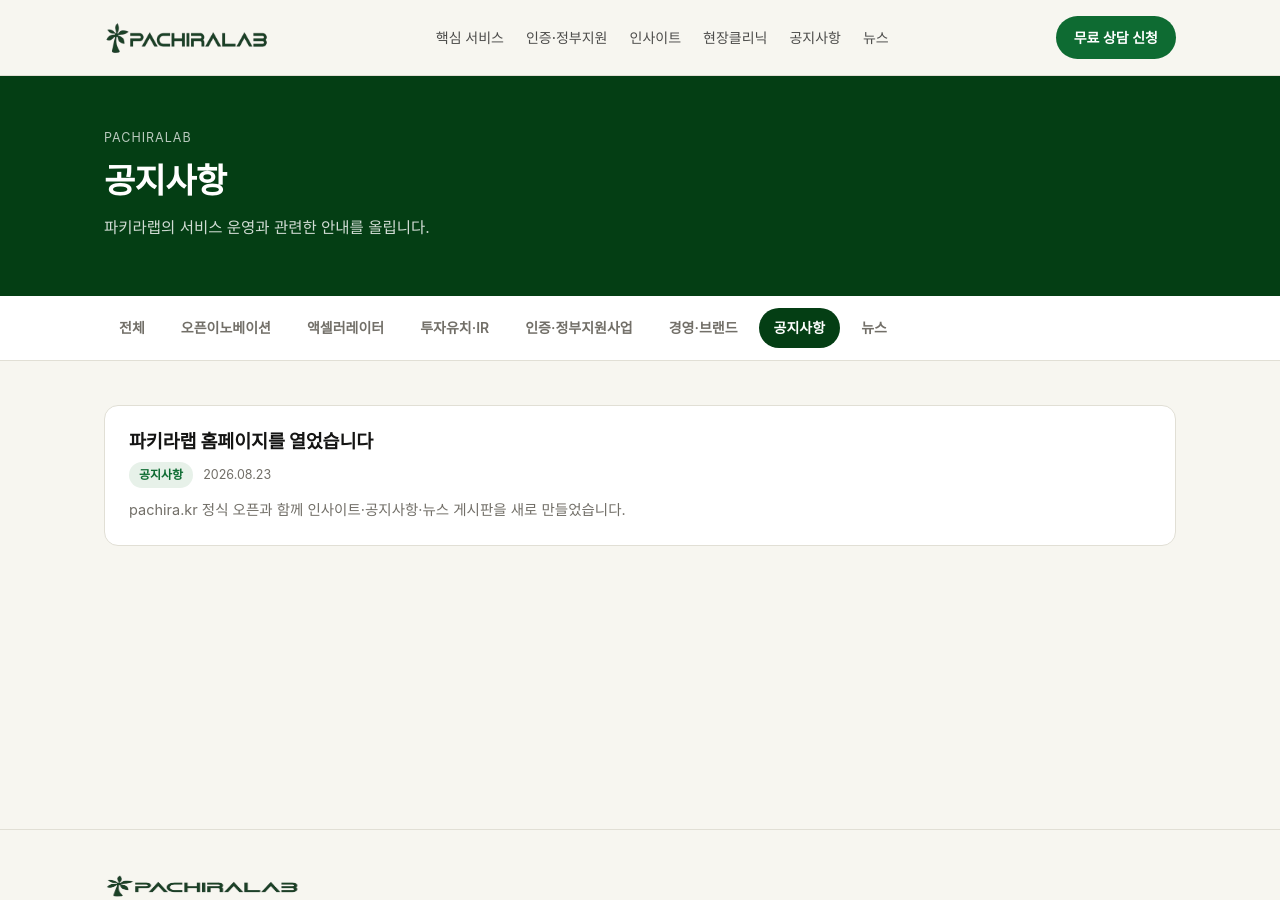
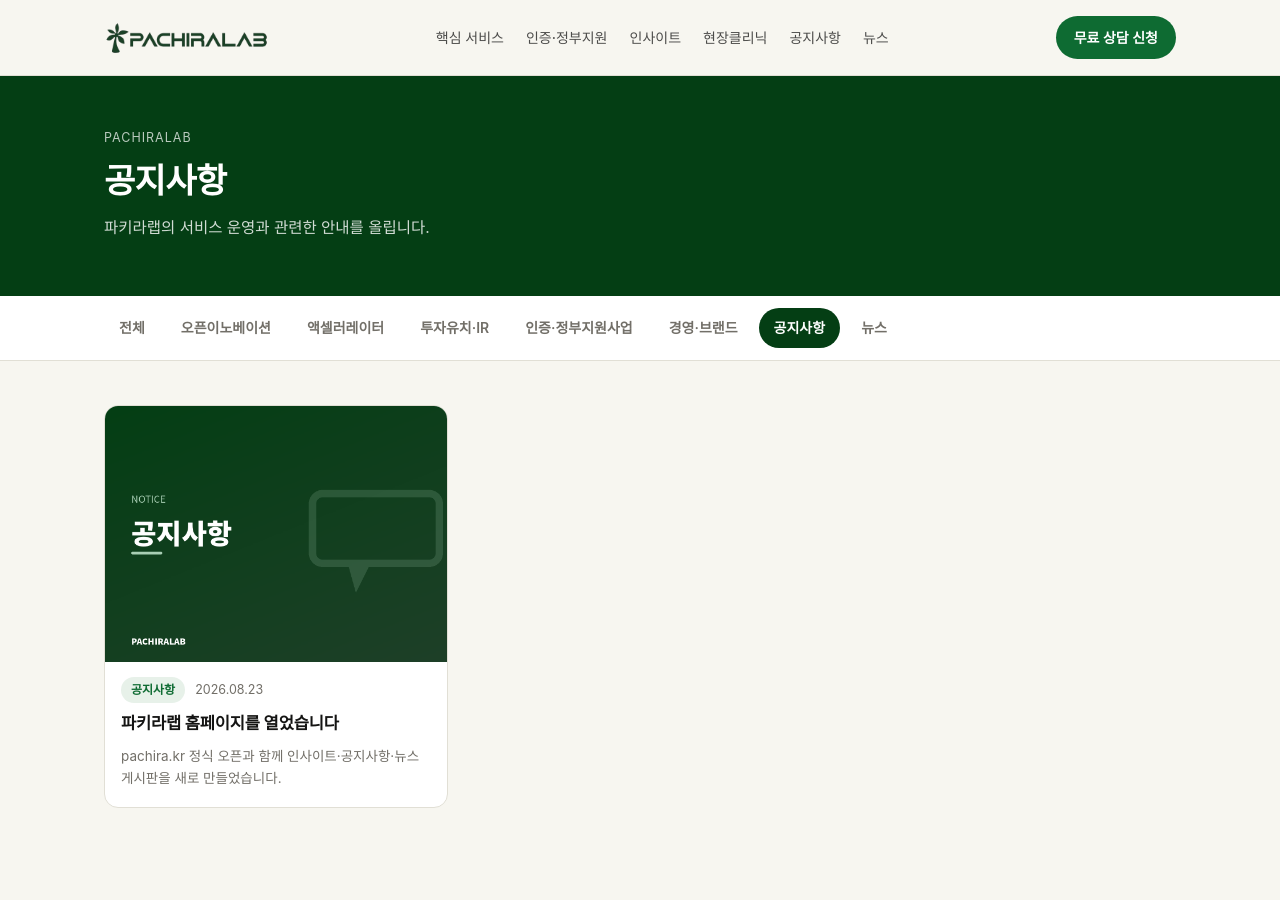
Before and after one commit to ElleKim1004/pachiralab, a Jekyll site: the page built from notice.html, in a window 1280 px wide and 900 px high. Built offline with Jekyll 4.4.1, drawn with Linux system fonts in a browser that asks for light colours; some web fonts are replaced.

Commit message:
Category lists as thumbnail card grid

```diff
--- a/_layouts/category.html
+++ b/_layouts/category.html
@@ -23,15 +23,11 @@ layout: base
       </div>
       <p class="series-block-desc">{{ site.series_desc[s] }}</p>
       {%- if sp.size > 0 %}
-      <ol class="series-list">
+      <div class="card-grid">
         {%- for post in sp %}
-        <li>
-          <span class="ep">{{ post.episode }}화</span>
-          <a href="{{ post.url | relative_url }}">{{ post.title }}</a>
-          {%- if post.summary %}<span class="series-sum">{{ post.summary }}</span>{% endif %}
-        </li>
+        {% include post-card.html post=post %}
         {%- endfor %}
-      </ol>
+      </div>
       {%- else %}
       <p class="series-soon">첫 편을 준비하고 있습니다.</p>
       {%- endif %}
@@ -42,19 +38,12 @@ layout: base
 
     {%- assign posts = site.categories[page.category] -%}
     {%- if posts and posts.size > 0 %}
-    <ul class="post-list">
+    <div class="card-grid">
       {%- for post in posts %}
       {%- if page.show_series and post.series %}{% continue %}{% endif %}
-      <li class="post-item">
-        <a class="title" href="{{ post.url | relative_url }}">{{ post.title }}</a>
-        <div class="post-meta">
-          <span class="tag">{{ site.category_names[page.category] }}</span>
-          <time datetime="{{ post.date | date_to_xmlschema }}">{{ post.date | date: "%Y.%m.%d" }}</time>
-        </div>
-        {%- if post.summary %}<p class="post-excerpt">{{ post.summary }}</p>{% endif %}
-      </li>
+      {% include post-card.html post=post %}
       {%- endfor %}
-    </ul>
+    </div>
     {%- else %}
     <div class="empty">
       <strong>준비 중입니다</strong>
```
